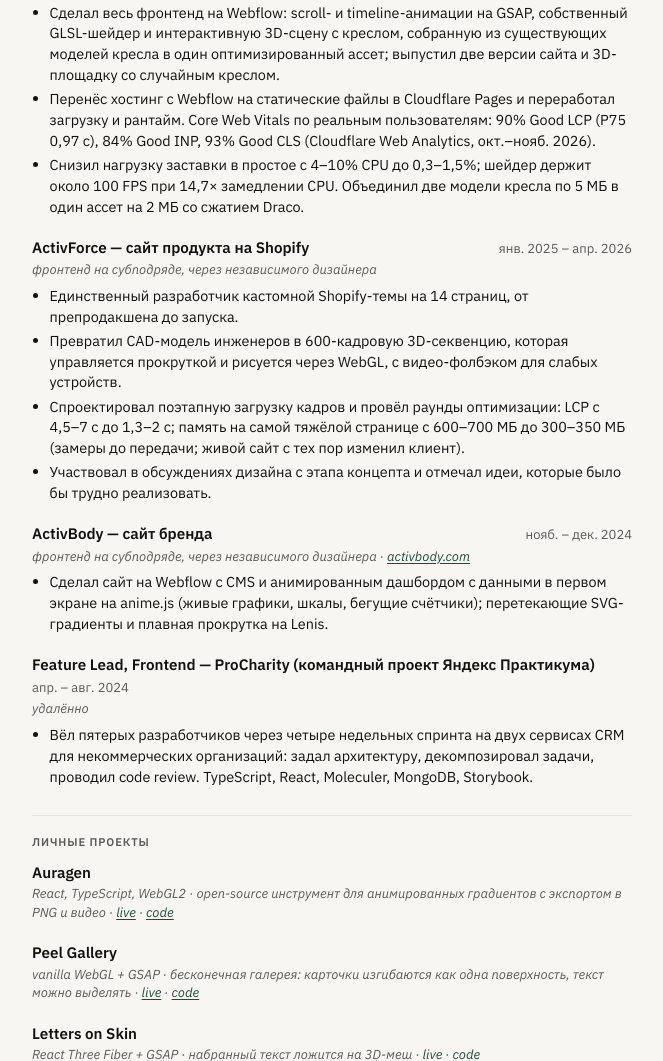
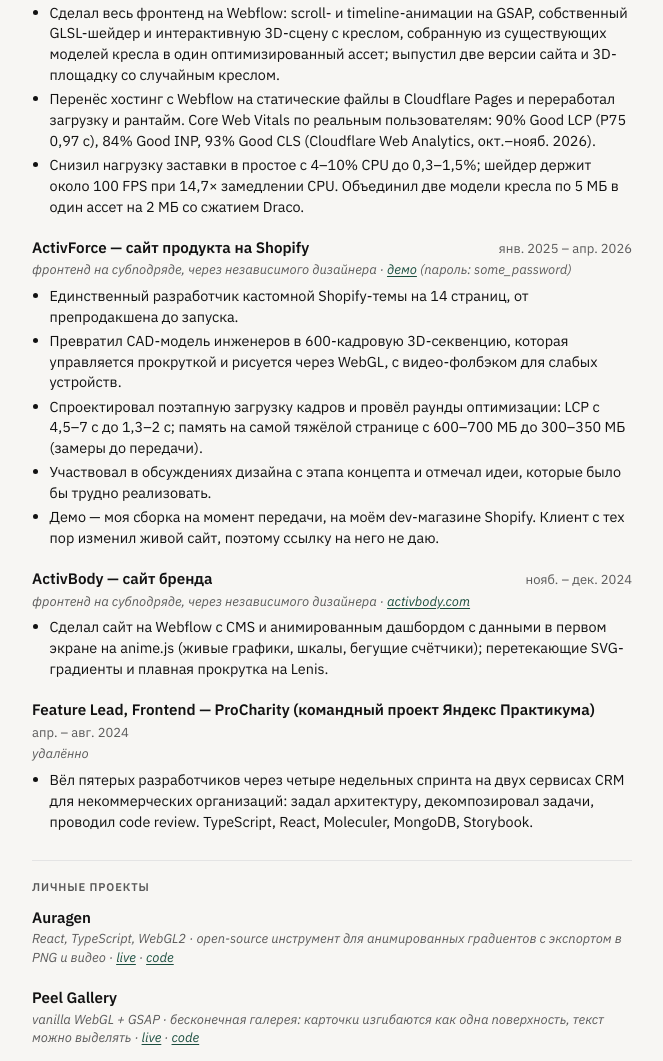
Before and after one commit to intredd/cv, a plain HTML site: page ru/index.html in a window 1280 px wide. Shown: the part 929-1990 px from the top of the page, without its empty margins (308-971 px from the left). Drawn offline with Linux system fonts and the light colour scheme.

Commit message:
CV: add ActivForce demo link with password and a note on the dev-store demo

```diff
--- a/ru/index.html
+++ b/ru/index.html
@@ -79,12 +79,13 @@
             <h3>ActivForce — сайт продукта на Shopify</h3>
             <span class="when">янв. 2025 – апр. 2026</span>
           </div>
-          <p class="sub">фронтенд на субподряде, через независимого дизайнера</p>
+          <p class="sub">фронтенд на субподряде, через независимого дизайнера · <a href="https://afdemo-r9jfvwts.myshopify.com" target="_blank" rel="noopener noreferrer">демо</a> (пароль: some_password)</p>
           <ul class="bullets">
             <li>Единственный разработчик кастомной Shopify-темы на 14 страниц, от препродакшена до запуска.</li>
             <li>Превратил CAD-модель инженеров в 600-кадровую 3D-секвенцию, которая управляется прокруткой и рисуется через WebGL, с видео-фолбэком для слабых устройств.</li>
-            <li>Спроектировал поэтапную загрузку кадров и провёл раунды оптимизации: LCP с 4,5–7 с до 1,3–2 с; память на самой тяжёлой странице с 600–700 МБ до 300–350 МБ (замеры до передачи; живой сайт с тех пор изменил клиент).</li>
+            <li>Спроектировал поэтапную загрузку кадров и провёл раунды оптимизации: LCP с 4,5–7 с до 1,3–2 с; память на самой тяжёлой странице с 600–700 МБ до 300–350 МБ (замеры до передачи).</li>
             <li>Участвовал в обсуждениях дизайна с этапа концепта и отмечал идеи, которые было бы трудно реализовать.</li>
+            <li>Демо — моя сборка на момент передачи, на моём dev-магазине Shopify. Клиент с тех пор изменил живой сайт, поэтому ссылку на него не даю.</li>
           </ul>
         </article>
         <article class="project">
```
Also changed, not shown: index.html (+3 -2 lines).
